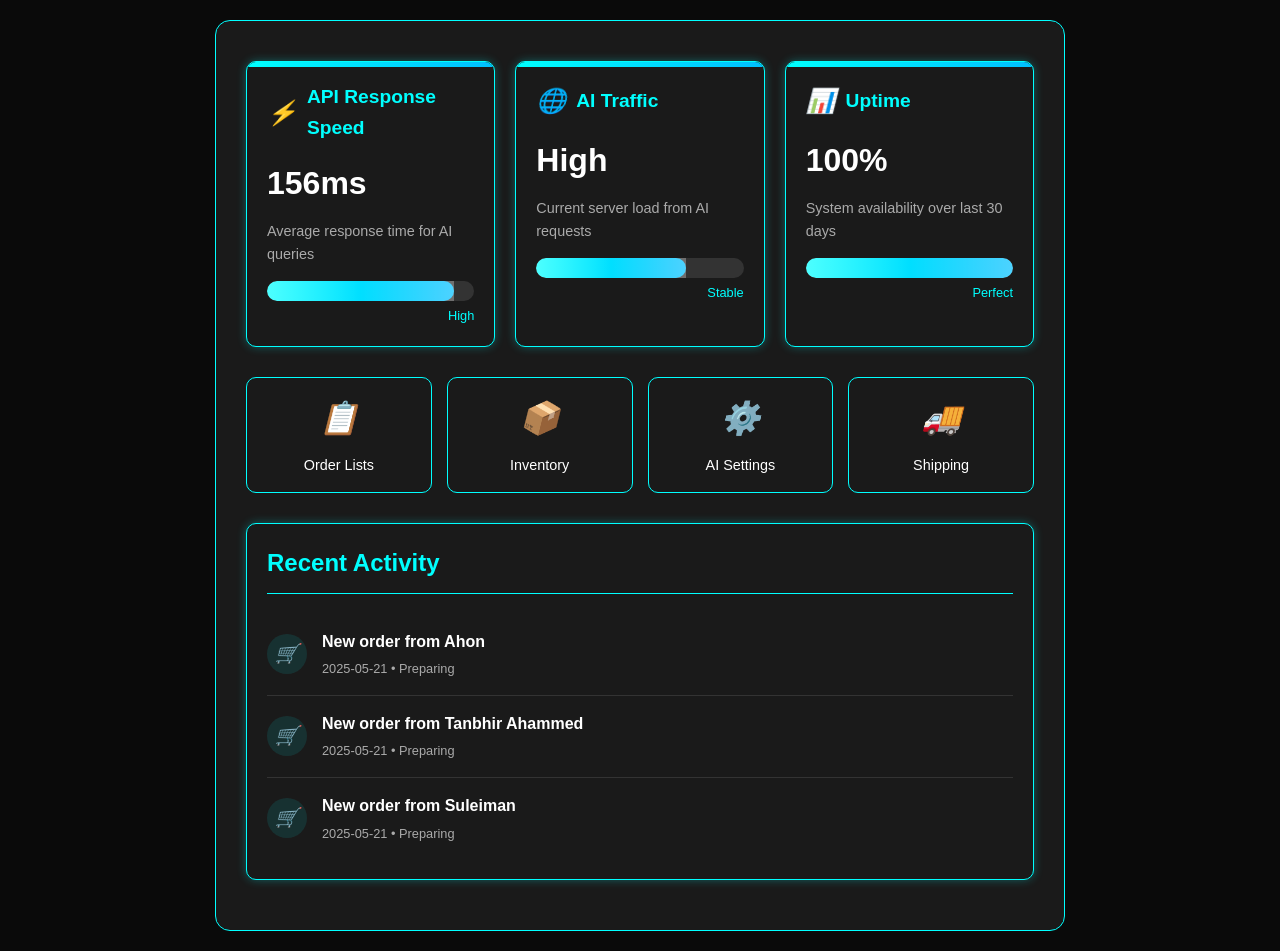
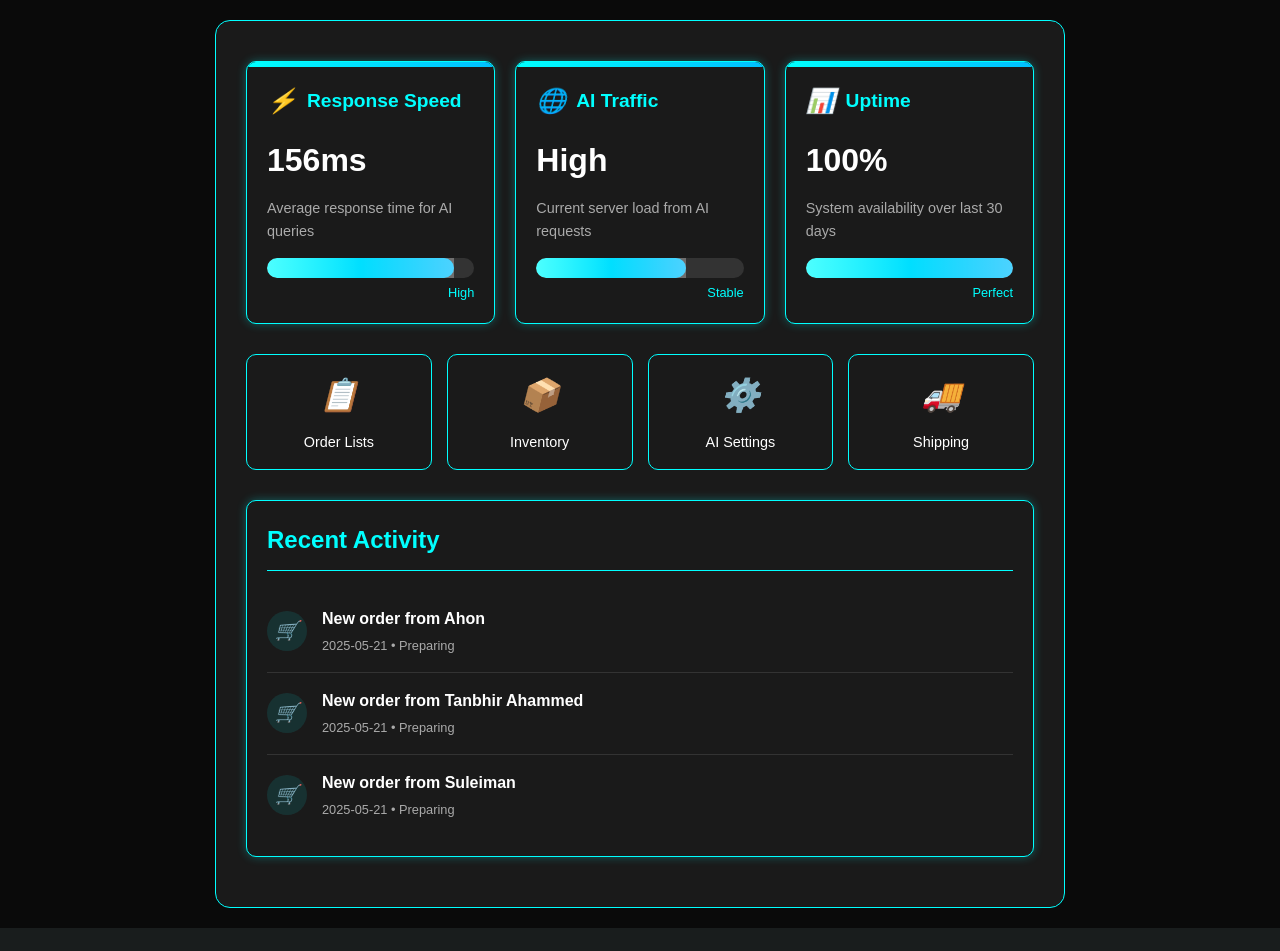
Before and after one commit to ezboofficial/aifebrica, a Flask app: page /dashboard in a window 1280 px wide. Shown: the part 60-1011 px from the top of the page. After the commit the page ends 988 px from the top, so only its background shows below. Run offline with Flask 3, Linux system fonts and the light colour scheme; the visitor is signed in with stand-in values (Sample User, id 1).

Commit message:
Update dashboard.html

```diff
--- a/templates/dashboard.html
+++ b/templates/dashboard.html
@@ -227,7 +227,7 @@
         <!-- Performance Metrics Section -->
         <div class="dashboard-grid">
             <div class="metric-card">
-                <h3><i>⚡</i> API Response Speed</h3>
+                <h3><i>⚡</i> Response Speed</h3>
                 <div class="value"><span id="responseSpeed">142ms</span></div>
                 <div class="description">Average response time for AI queries</div>
                 <div class="meter-container">
```
